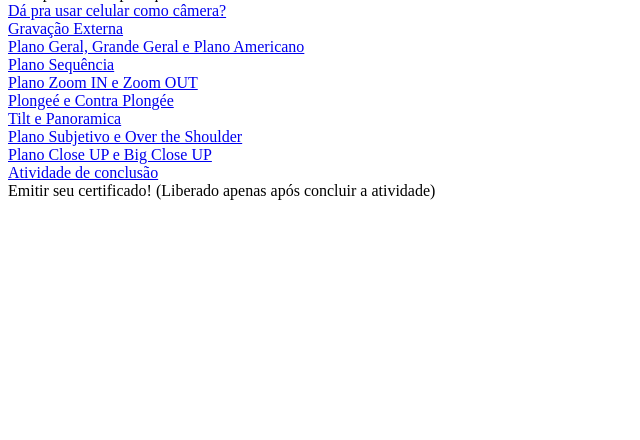
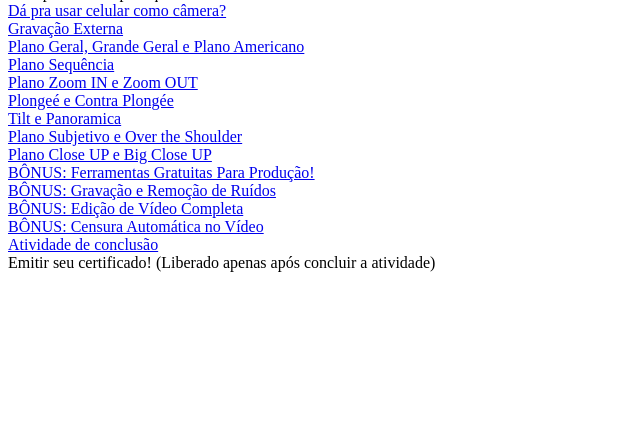
Before and after one commit to JuniorCriste/AmbienteVirtual, a PHP site: page /welcome.php in a window 1280 px wide. Shown: the part 360-800 px from the top of the page, without its empty margins (0-640 px from the left). Run offline with PHP 8.4, Linux system fonts and the light colour scheme; some libraries are stand-ins or nearby versions.

Commit message:
Bonus video

```diff
--- a/pages/a7x/10.php
+++ b/pages/a7x/10.php
@@ -16,7 +16,7 @@
 <div id="g1">
 <div id="videoaula">
 
-<iframe frameborder="0" allowfullscreen="1" allow="accelerometer; autoplay; clipboard-write; encrypted-media; gyroscope; picture-in-picture" title="Interface" width="720" height="405" src="https://www.youtube-nocookie.com/embed/DZnMvznoao4?modestbranding=1&amp;autoplay=false&amp;rel=0&amp;iv_load_policy=3&amp;enablejsapi=1&amp;"></iframe>
+<iframe id="youtubehere" frameborder="0" allowfullscreen="1" allow="accelerometer; autoplay; clipboard-write; encrypted-media; gyroscope; picture-in-picture" title="Interface" width="720" height="405" src="https://www.youtube-nocookie.com/embed/DZnMvznoao4?modestbranding=1&amp;autoplay=false&amp;rel=0&amp;iv_load_policy=3&amp;enablejsapi=1&amp;"></iframe>
 
 </div>
 <div id="descaula">
--- a/pages/a7x/11.php
+++ b/pages/a7x/11.php
@@ -16,7 +16,7 @@
 <div id="g1">
 <div id="videoaula">
 
-<iframe frameborder="0" allowfullscreen="1" allow="accelerometer; autoplay; clipboard-write; encrypted-media; gyroscope; picture-in-picture" title="Interface" width="720" height="405" src="https://www.youtube-nocookie.com/embed/PtGcxY5tDsA?modestbranding=1&amp;autoplay=false&amp;rel=0&amp;iv_load_policy=3&amp;enablejsapi=1&amp;"></iframe>
+<iframe id="youtubehere" frameborder="0" allowfullscreen="1" allow="accelerometer; autoplay; clipboard-write; encrypted-media; gyroscope; picture-in-picture" title="Interface" width="720" height="405" src="https://www.youtube-nocookie.com/embed/PtGcxY5tDsA?modestbranding=1&amp;autoplay=false&amp;rel=0&amp;iv_load_policy=3&amp;enablejsapi=1&amp;"></iframe>
 
 </div>
 <div id="descaula">
--- a/pages/a7x/12.php
+++ b/pages/a7x/12.php
@@ -16,7 +16,7 @@
 <div id="g1">
 <div id="videoaula">
 
-<iframe frameborder="0" allowfullscreen="1" allow="accelerometer; autoplay; clipboard-write; encrypted-media; gyroscope; picture-in-picture" title="Interface" width="720" height="405" src="https://www.youtube-nocookie.com/embed/Xs_SmwSIZNg?modestbranding=1&amp;autoplay=false&amp;rel=0&amp;iv_load_policy=3&amp;enablejsapi=1&amp;"></iframe>
+<iframe id="youtubehere" frameborder="0" allowfullscreen="1" allow="accelerometer; autoplay; clipboard-write; encrypted-media; gyroscope; picture-in-picture" title="Interface" width="720" height="405" src="https://www.youtube-nocookie.com/embed/Xs_SmwSIZNg?modestbranding=1&amp;autoplay=false&amp;rel=0&amp;iv_load_policy=3&amp;enablejsapi=1&amp;"></iframe>
 
 </div>
 <div id="descaula">
--- a/pages/a7x/13.php
+++ b/pages/a7x/13.php
@@ -16,7 +16,7 @@
 <div id="g1">
 <div id="videoaula">
 
-<iframe frameborder="0" allowfullscreen="1" allow="accelerometer; autoplay; clipboard-write; encrypted-media; gyroscope; picture-in-picture" title="Interface" width="720" height="405" src="https://www.youtube-nocookie.com/embed/nzrJkD_NGT4?modestbranding=1&amp;autoplay=false&amp;rel=0&amp;iv_load_policy=3&amp;enablejsapi=1&amp;"></iframe>
+<iframe id="youtubehere" frameborder="0" allowfullscreen="1" allow="accelerometer; autoplay; clipboard-write; encrypted-media; gyroscope; picture-in-picture" title="Interface" width="720" height="405" src="https://www.youtube-nocookie.com/embed/nzrJkD_NGT4?modestbranding=1&amp;autoplay=false&amp;rel=0&amp;iv_load_policy=3&amp;enablejsapi=1&amp;"></iframe>
 
 
 </div>
--- a/pages/a7x/14.php
+++ b/pages/a7x/14.php
@@ -12,11 +12,11 @@
 </head>
 
 <body>
-<div id="nomeaula">Censura Automáica no Vídeo</div>
+<div id="nomeaula">Censura Automática no Vídeo</div>
 <div id="g1">
 <div id="videoaula">
 
-<iframe frameborder="0" allowfullscreen="1" allow="accelerometer; autoplay; clipboard-write; encrypted-media; gyroscope; picture-in-picture" title="Interface" width="720" height="405" src="https://www.youtube-nocookie.com/embed/OGMADXgBoXU?modestbranding=1&amp;autoplay=false&amp;rel=0&amp;iv_load_policy=3&amp;enablejsapi=1&amp;"></iframe>
+<iframe id="youtubehere" frameborder="0" allowfullscreen="1" allow="accelerometer; autoplay; clipboard-write; encrypted-media; gyroscope; picture-in-picture" title="Interface" width="720" height="405" src="https://www.youtube-nocookie.com/embed/OGMADXgBoXU?modestbranding=1&amp;autoplay=false&amp;rel=0&amp;iv_load_policy=3&amp;enablejsapi=1&amp;"></iframe>
 
 
 </div>
--- a/pages/a7x/welcome.php
+++ b/pages/a7x/welcome.php
@@ -27,7 +27,11 @@
     <livro> </livro> <a href="07.php">Tilt e Panoramica <play></play> </a><br />
     <livro> </livro> <a href="08.php">Plano Subjetivo e Over the Shoulder <play></play> </a><br />
     <livro> </livro> <a href="09.php">Plano Close UP e Big Close UP <play></play> </a><br />
-    <exercicio> </exercicio> <a href="prova.php">Atividade de conclusão <play></play> </a><br />
+    <livrob> </livrob> <a href="11.php">BÔNUS: Ferramentas Gratuitas Para Produção!<play></play> </a><br />
+    <livrob> </livrob> <a href="12.php">BÔNUS: Gravação e Remoção de Ruídos<play></play> </a><br />
+    <livrob> </livrob> <a href="13.php">BÔNUS: Edição de Vídeo Completa<play></play> </a><br />
+    <livrob> </livrob> <a href="14.php">BÔNUS: Censura Automática no Vídeo<play></play> </a><br />
+    <exercicio> </exercicio> <a href="teste.php">Atividade de conclusão <play></play> </a><br />
     <certificado> </certificado> Emitir seu certificado! (Liberado apenas após concluir a atividade)
 </div>
 
```
Also changed, not shown: pages/estilo/icones.css (+8 -0 lines), img/livrob.png (added).
